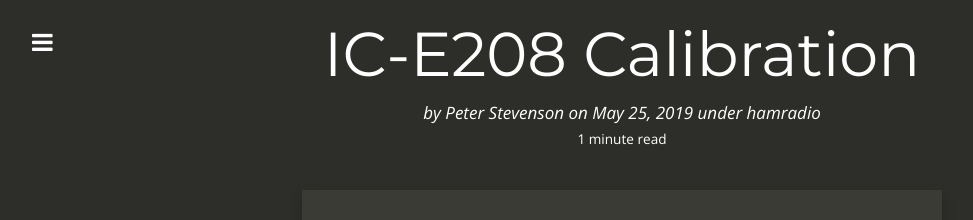
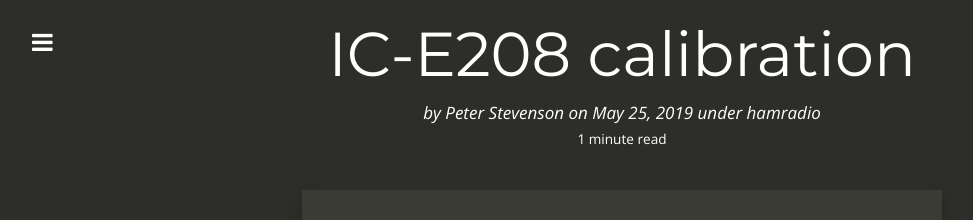
Before and after one commit to 2E0PGS/blog, a Jekyll site: the page built from _posts/2019-05-25-ic-e208-calibration.md, in a window 1280 px wide. Shown: the top 220 px of the page, without its empty margins (18-991 px from the left). Built offline with Jekyll 4.4.1, drawn with Linux system fonts in a browser that asks for light colours; nearby versions of some CDN libraries; comment, search, counter and statistics services are not loaded.

Commit message:
Correct casing.

```diff
--- a/_posts/2019-05-25-ic-e208-calibration.md
+++ b/_posts/2019-05-25-ic-e208-calibration.md
@@ -1,6 +1,6 @@
 ---
 layout: post
-title: IC-E208 Calibration
+title: IC-E208 calibration
 date: 2019-05-25 13:26:19
 author: Peter Stevenson
 summary: Using GQRX to calibrate a radio.
```
